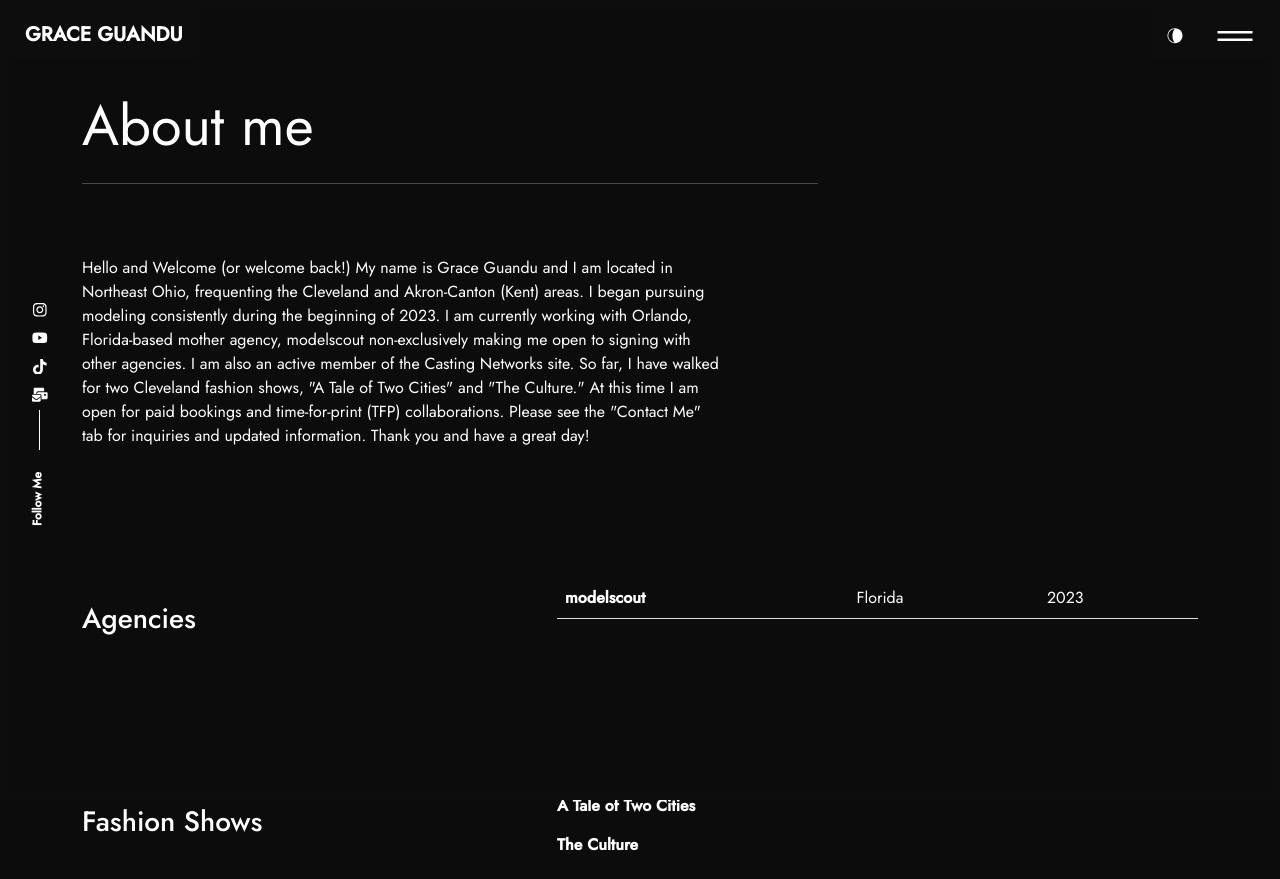
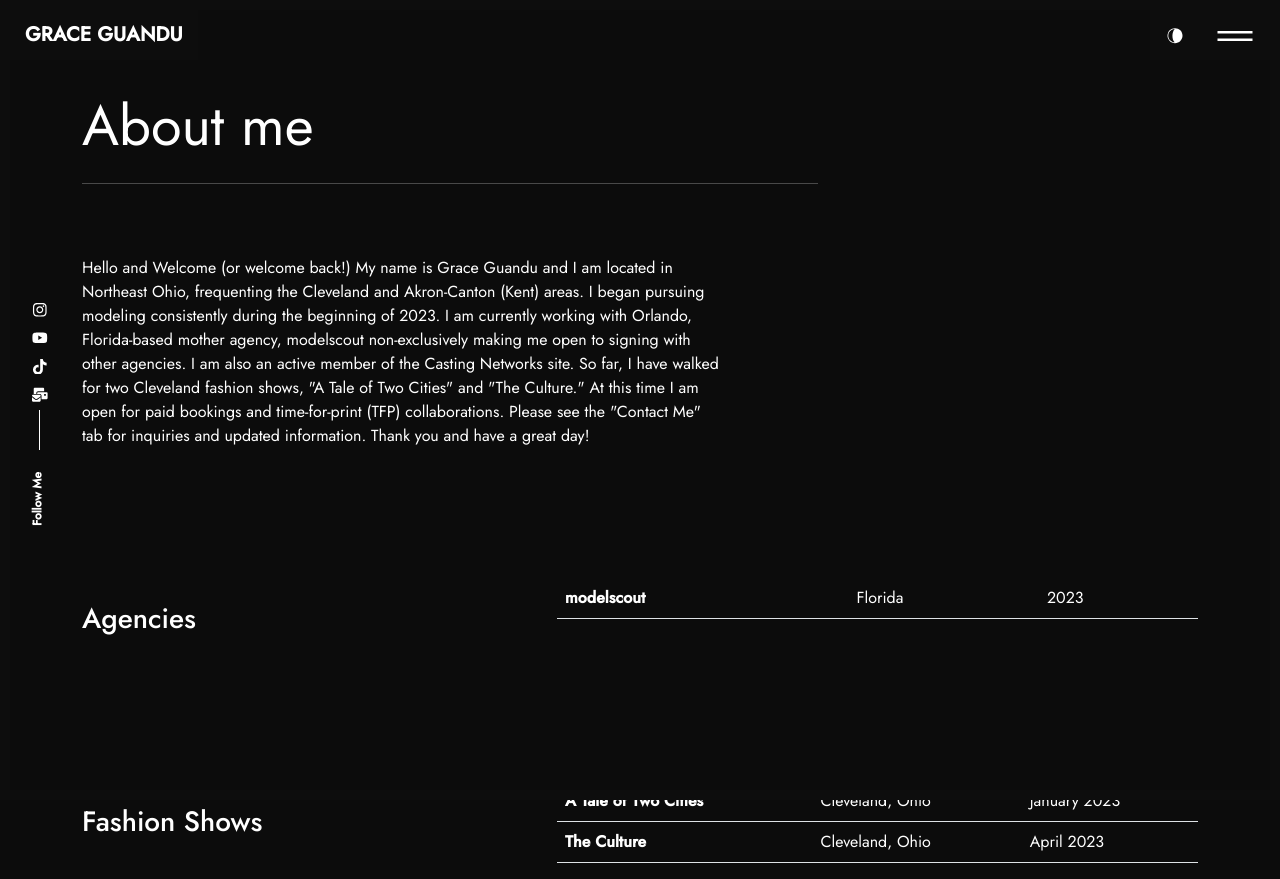
Before and after one commit to ProgrammingPete/grace-model-react-website, a React (Create React App) app: page /about in a window 1280 px wide. Built offline with nearby package versions, Linux system fonts and the light colour scheme; what aws-amplify would draw is missing.

Commit message:
update fashion shows

```diff
--- a/src/content_option.js
+++ b/src/content_option.js
@@ -28,9 +28,13 @@ const agencies = [{
 const fashionshows = [
     {
         name: "A Tale of Two Cities",
+        where: "Cleveland, Ohio",
+        date: "January 2023"
     },
     {
         name: "The Culture",
+        where: "Cleveland, Ohio",
+        date: "April 2023"
     },
 ];
 
--- a/src/pages/about/index.js
+++ b/src/pages/about/index.js
@@ -56,13 +56,19 @@ export const About = () => {
             <h3 className="color_sec py-4">Fashion Shows</h3>
           </Col>
           <Col lg="7">
-            {fashionshows.map((data, i) => {
-              return (
-                <div key={i}>
-                  <h3 className="progress-title">{data.name}</h3>
-                </div>
-              );
-            })}
+          <table className="table caption-top">
+              <tbody>
+                {fashionshows.map((data, i) => {
+                  return (
+                    <tr key={i}>
+                    <th scope="row">{data.name}</th>
+                    <td>{data.where}</td>
+                    <td>{data.date}</td>
+                  </tr>
+                  );
+                })}
+            </tbody>
+            </table>
           </Col>
         </Row>
       </Container>
```
